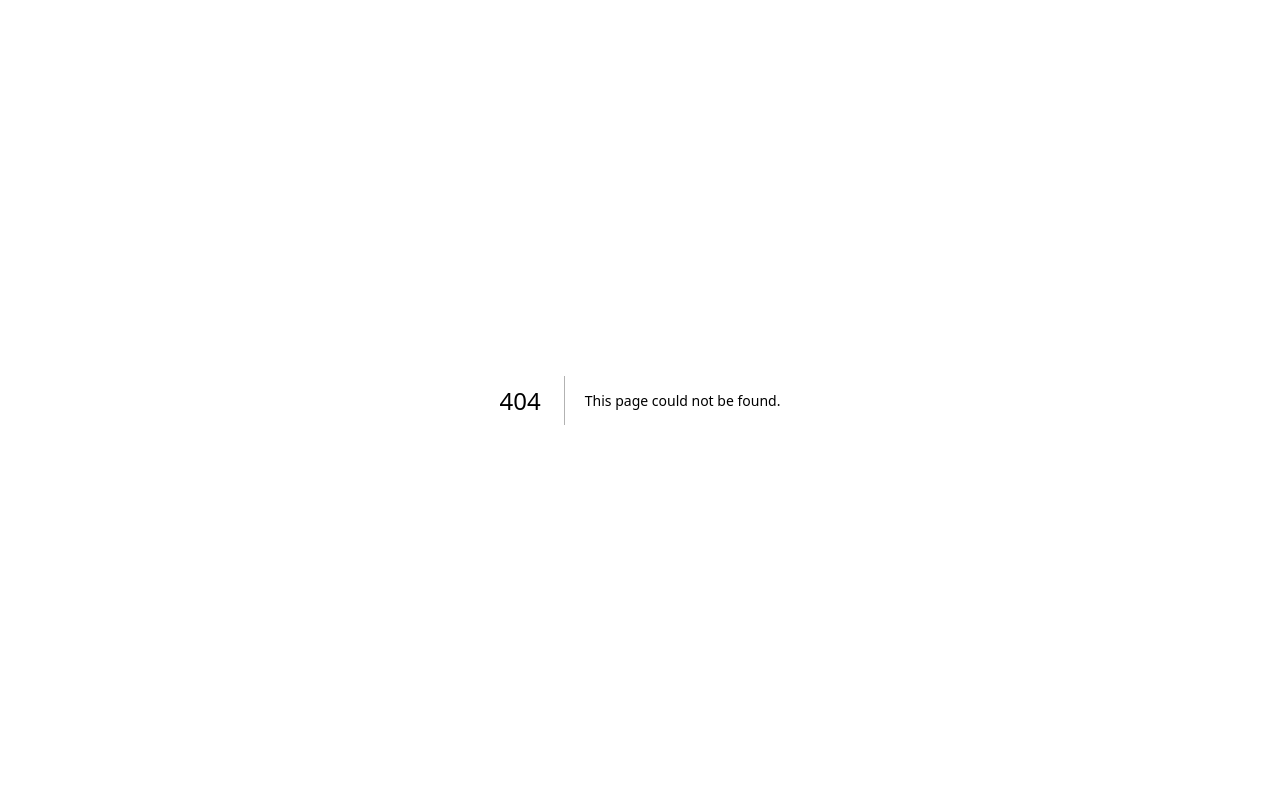
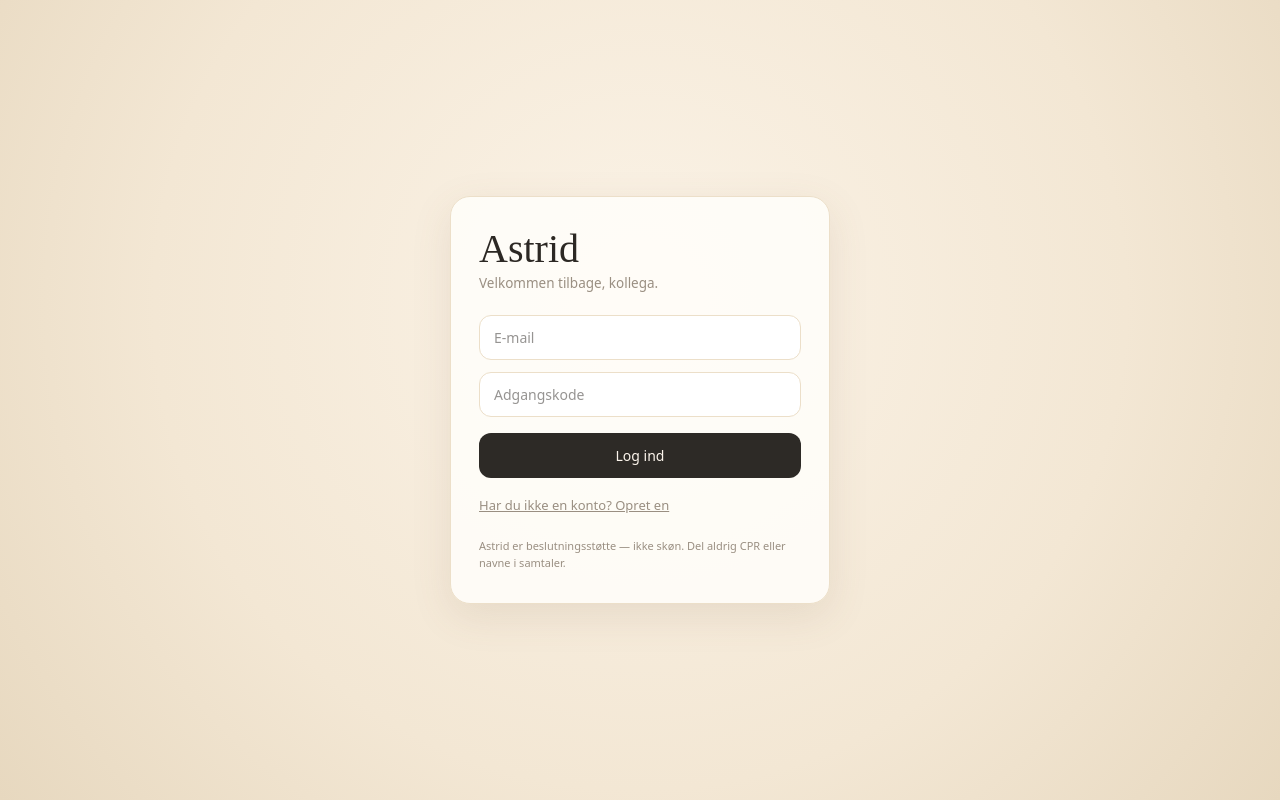
Before and after one commit to psykomotoriskterapikbh/kaerne-webapp, a Next.js app: page /login in a window 1280 px wide. Before the commit this address had no page. Built offline with nearby package versions, Linux system fonts and the light colour scheme; no server answers.

Commit message:
Create page.tsx

```diff
--- /dev/null
+++ b/src/app/login/page.tsx
@@ -0,0 +1,78 @@
+"use client";
+
+import { useState } from "react";
+import { useRouter } from "next/navigation";
+import { createClient } from "@/lib/supabase/client";
+
+export default function LoginPage() {
+  const router = useRouter();
+  const [mode, setMode] = useState<"in" | "up">("in");
+  const [email, setEmail] = useState("");
+  const [pw, setPw] = useState("");
+  const [msg, setMsg] = useState<string | null>(null);
+  const [busy, setBusy] = useState(false);
+
+  const configured = Boolean(process.env.NEXT_PUBLIC_SUPABASE_URL);
+
+  const submit = async (e: React.FormEvent) => {
+    e.preventDefault();
+    setMsg(null);
+    if (!configured) {
+      setMsg("Login er ikke konfigureret endnu (Supabase-nøgler mangler i miljøet).");
+      return;
+    }
+    setBusy(true);
+    try {
+      const sb = createClient();
+      if (mode === "in") {
+        const { error } = await sb.auth.signInWithPassword({ email, password: pw });
+        if (error) throw error;
+        router.push("/");
+        router.refresh();
+      } else {
+        const { error } = await sb.auth.signUp({ email, password: pw });
+        if (error) throw error;
+        setMsg("Næsten i mål — tjek din mail for at bekræfte din konto.");
+      }
+    } catch (err) {
+      setMsg(err instanceof Error ? err.message : "Noget gik galt. Prøv igen.");
+    } finally {
+      setBusy(false);
+    }
+  };
+
+  const inputStyle: React.CSSProperties = {
+    width: "100%", padding: "11px 14px", borderRadius: 12,
+    border: "0.5px solid var(--kaerne-border, #d8c6a8)", background: "#fff",
+    fontSize: 14, color: "var(--kaerne-ink, #2c2824)", outline: "none",
+  };
+
+  return (
+    <main style={{ minHeight: "100dvh", display: "flex", alignItems: "center", justifyContent: "center", padding: 24, background: "radial-gradient(circle at 50% 38%,#fbf3e7 0%,#f3e7d4 60%,#e7d8bf 100%)" }}>
+      <div style={{ width: "100%", maxWidth: 380, background: "rgba(255,253,249,0.92)", border: "0.5px solid var(--kaerne-border,#d8c6a8)", borderRadius: 20, padding: "32px 28px", boxShadow: "0 12px 40px rgba(120,92,67,.12)" }}>
+        <div style={{ fontFamily: "var(--font-script, cursive)", fontSize: 40, color: "#2c2824", lineHeight: 1, marginBottom: 4 }}>Astrid</div>
+        <p style={{ fontSize: 13.5, color: "var(--kaerne-muted,#8a7a66)", marginBottom: 22 }}>
+          {mode === "in" ? "Velkommen tilbage, kollega." : "Opret din konto."}
+        </p>
+
+        <form onSubmit={submit} style={{ display: "flex", flexDirection: "column", gap: 12 }}>
+          <input type="email" required placeholder="E-mail" value={email} onChange={(e) => setEmail(e.target.value)} style={inputStyle} autoComplete="email" />
+          <input type="password" required placeholder="Adgangskode" value={pw} onChange={(e) => setPw(e.target.value)} style={inputStyle} autoComplete={mode === "in" ? "current-password" : "new-password"} minLength={6} />
+          <button type="submit" disabled={busy} style={{ marginTop: 4, padding: "12px 14px", borderRadius: 12, border: "none", cursor: busy ? "default" : "pointer", background: "var(--kaerne-ink,#2c2824)", color: "var(--kaerne-sand,#f3e7d4)", fontSize: 14, opacity: busy ? 0.6 : 1 }}>
+            {busy ? "Et øjeblik…" : mode === "in" ? "Log ind" : "Opret konto"}
+          </button>
+        </form>
+
+        {msg && <p style={{ marginTop: 14, fontSize: 13, color: "#9a6a47", lineHeight: 1.5 }}>{msg}</p>}
+
+        <button onClick={() => { setMode(mode === "in" ? "up" : "in"); setMsg(null); }} style={{ marginTop: 18, background: "none", border: "none", cursor: "pointer", fontSize: 13, color: "var(--kaerne-muted,#8a7a66)", textDecoration: "underline", padding: 0 }}>
+          {mode === "in" ? "Har du ikke en konto? Opret en" : "Har du allerede en konto? Log ind"}
+        </button>
+
+        <p style={{ marginTop: 22, fontSize: 11, color: "var(--kaerne-muted,#8a7a66)", lineHeight: 1.5 }}>
+          Astrid er beslutningsstøtte — ikke skøn. Del aldrig CPR eller navne i samtaler.
+        </p>
+      </div>
+    </main>
+  );
+}
```
